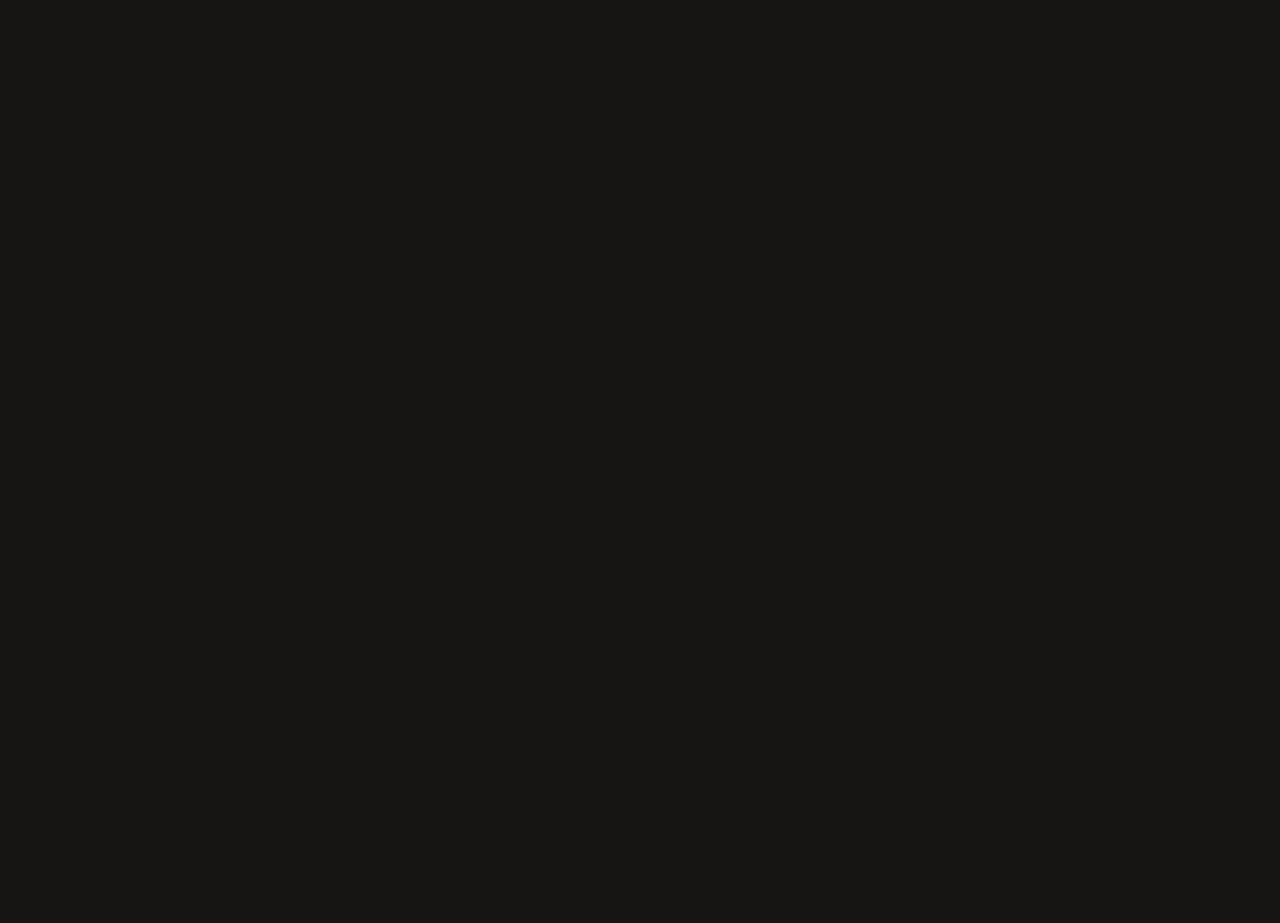
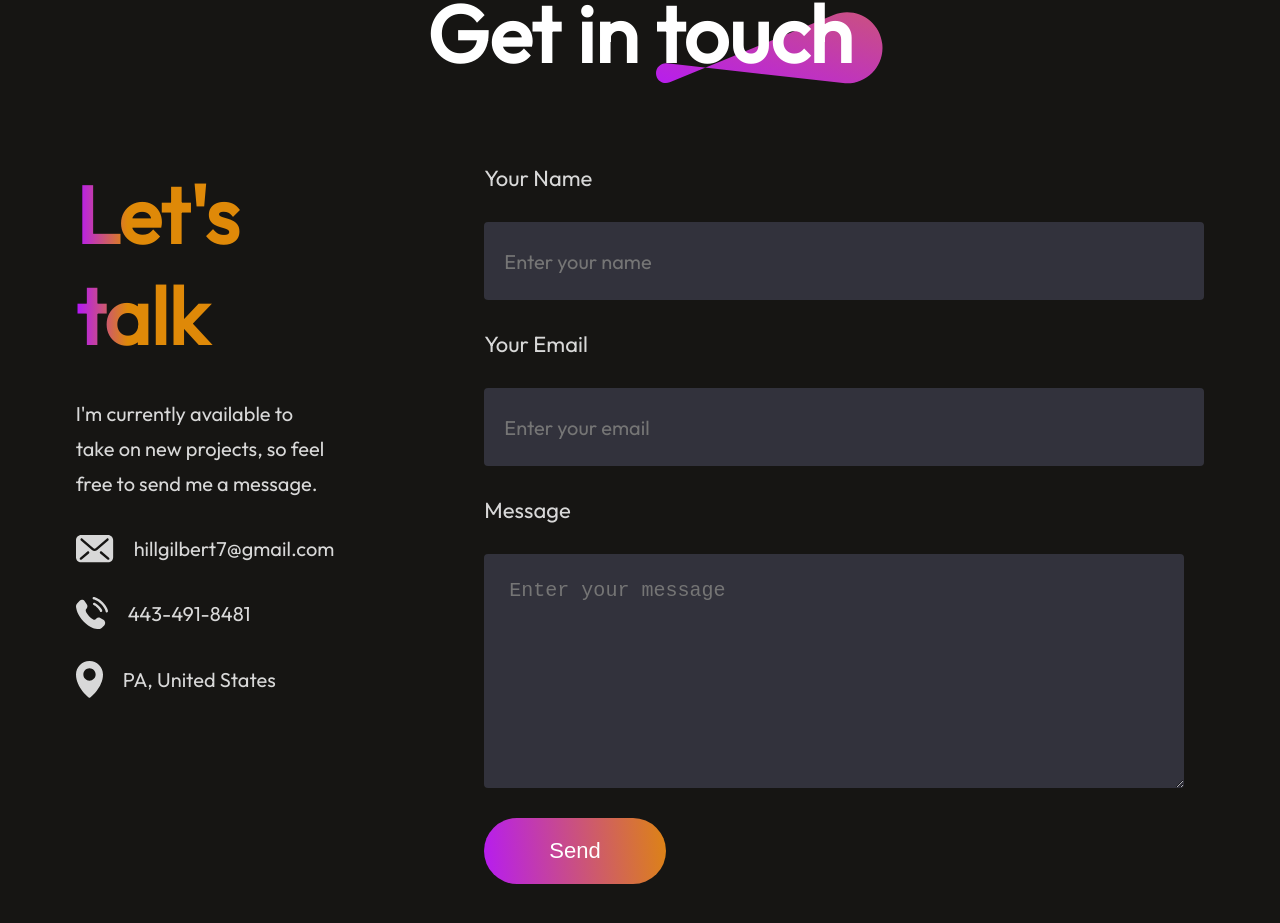
Before and after one commit to HillaryG1/ReactJS-Portfolio, a React (Vite) app: page / in a window 1280 px wide. Shown: the part 5036-5959 px from the top of the page. Before the commit the page ends 4939 px from the top, so only its background shows below. Built offline with nearby package versions, Linux system fonts and the light colour scheme.

Commit message:
Add Contact Section

```diff
--- a/src/App.jsx
+++ b/src/App.jsx
@@ -4,6 +4,7 @@
 import About from './components/About/About'
 import Services from './components/Services/Services';
 import MyWork from './components/MyWork/MyWork';
+import Contact from './components/Contact/Contact';
 
 const App = () => {
   return (
@@ -13,6 +14,7 @@
       <About/>
       <Services/>
       <MyWork/>
+      <Contact/>
     </div>
   )
 }
--- /dev/null
+++ b/src/components/Contact/Contact.css
@@ -0,0 +1,107 @@
+.contact {
+  display: flex;
+  flex-direction: column;
+  align-items: center;
+  justify-content: center;
+  gap: 80px;
+  margin: 80px 170px;
+}
+.contact-title {
+  position: relative;
+}
+.contact-title h1 {
+  padding: 0px 30px;
+  font-size: 80px;
+  font-weight: 600;
+}
+.contact-title img {
+  position: absolute;
+  bottom: 0;
+  right: 0;
+  z-index: -1;
+}
+.contact-section {
+  display: flex;
+  gap: 150px;
+}
+.contact-left {
+  display: flex;
+  flex-direction: column;
+  gap: 30px;
+}
+.contact-left h1 {
+  font-size: 80px;
+  font-weight: 700;
+  background: linear-gradient(270deg, #DF8908 80%, #B415FF 100%);
+  background-clip: text;
+  -webkit-background-clip: text;
+  -webkit-text-fill-color: transparent;
+}
+.contact-left p {
+  max-width: 550px;
+  color: #D8D8D8;
+  font-size: 20px;
+  line-height: 35px;
+}
+.contact-details {
+  display: flex;
+  flex-direction: column;
+  gap: 30px;
+  color: #D8D8D8;
+  font-size: 22px;
+}
+.contact-detail {
+  display: flex;
+  align-items: center;
+  gap: 20px;
+}
+.contact-right {
+  display: flex;
+  flex-direction: column;
+  align-items: start;
+  gap: 30px;
+}
+
+.contact-right label {
+  color: #D8D8D8;
+  font-size: 22px;
+  font-weight: 500;
+}
+
+.contact-right input {
+  border: none;
+  width: 700px;
+  height: 78px;
+  padding-left: 20px;
+  border-radius: 4px;
+  background: #32323c;
+  color: #A0A0A0;
+  font-family: Outfit;
+  font-size: 20px;
+}
+
+.contact-right textarea {
+  width: 650px;
+  border: none;
+  padding: 25px;
+  border-radius: 4px;
+  background: #32323c;
+  color: #A0A0A0;
+  font: Outfit;
+  font-size: 20px;
+}
+.contact-submit {
+  border: none;
+  color: white;
+  border-radius: 50px;
+  background: linear-gradient(264deg, #DF8908 -5.09%, #B415FF 106.28%);
+  font-size: 22px;
+  padding: 20px 65px;
+  margin-bottom: 50px;
+  cursor: pointer;
+  transition: 0.3s;
+}
+.contact-submit:hover {
+  transform: scale(1.1);
+  transition: 0.3s;
+}
--- /dev/null
+++ b/src/components/Contact/Contact.jsx
@@ -0,0 +1,45 @@
+import React from 'react'
+import './Contact.css'
+import theme_pattern from '../../assets/theme_pattern.svg'
+import mail_icon from '../../assets/mail_icon.svg'
+import location_icon from '../../assets/location_icon.svg'
+import call_icon from '../../assets/call_icon.svg'
+
+const Contact = () => {
+  return (
+    <div className='contact'>
+      <div className="contact-title">
+        <h1>Get in touch</h1>
+        <img src={theme_pattern} alt="" />
+      </div>
+      <div className="contact-section">
+        <div className="contact-left">
+          <h1>Let's talk</h1>
+          <p>I'm currently available to take on new projects, so feel free to send me a message. </p>
+          <div className="contact-details">
+            <div className="contact-detail">
+              <img src={mail_icon} alt="" /> <p>hillgilbert7@gmail.com</p>
+            </div>
+            <div className="contact-detail">
+              <img src={call_icon} alt="" /> <p>443-491-8481</p>
+            </div>
+            <div className="contact-detail">
+              <img src={location_icon} alt="" /> <p>PA, United States</p>
+            </div>
+          </div>
+        </div>
+        <form className="contact-right">
+          <label htmlFor="">Your Name</label>
+          <input type="text" placeholder='Enter your name' name='name'/>
+          <label htmlFor="">Your Email</label>
+          <input type="email" placeholder='Enter your email' name='email' />
+          <label htmlFor="">Message </label>
+          <textarea name="message"  rows="8" placeholder='Enter your message'></textarea>
+          <button type= 'sumbit' className="contact-submit">Send </button>
+        </form>
+      </div>
+    </div>
+  )
+}
+
+export default Contact
```
